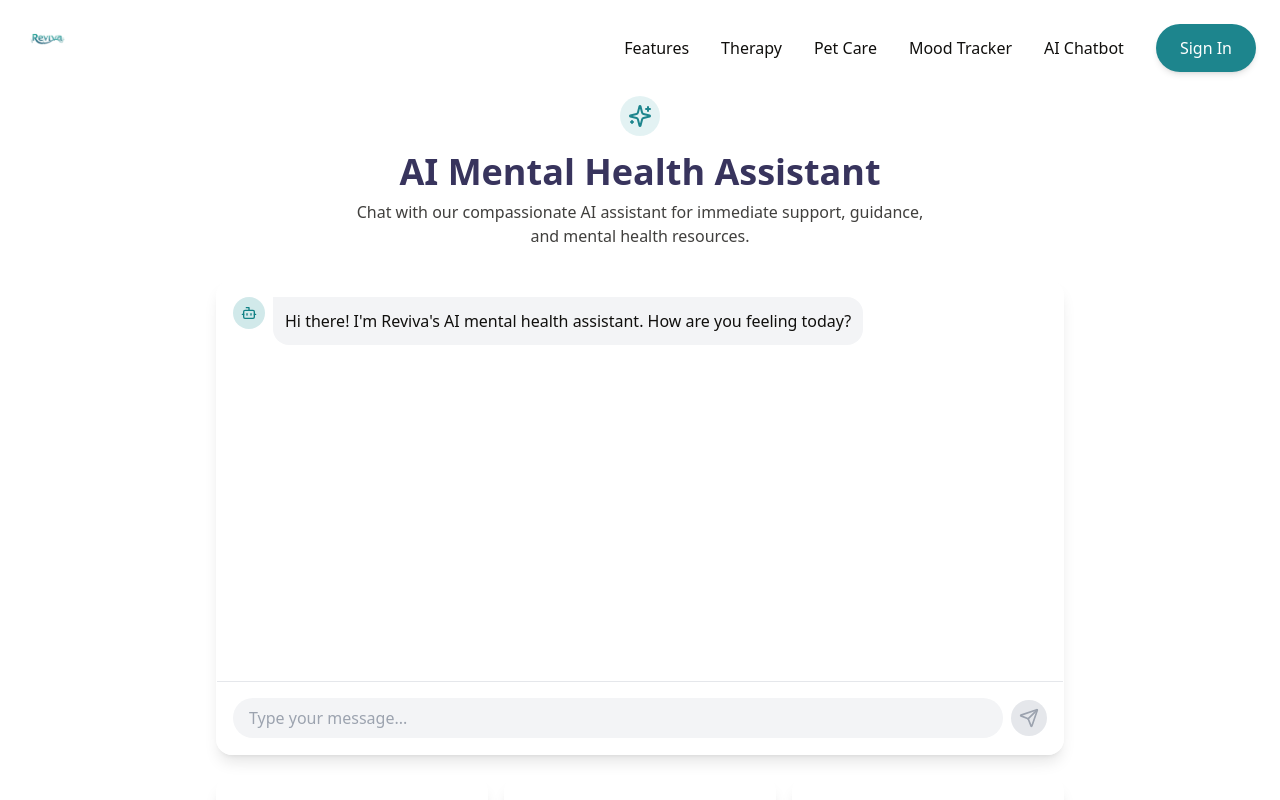
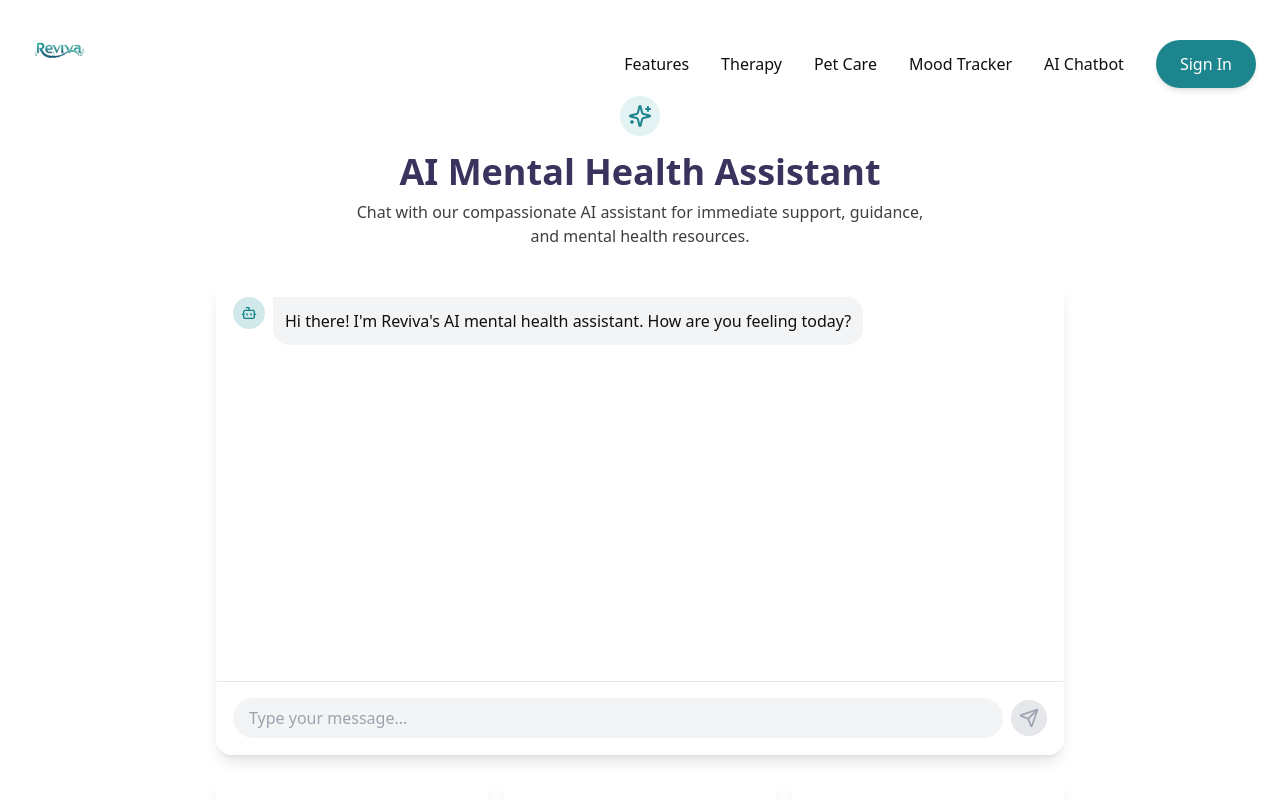
Before and after one commit to ZainabHssaini/rv, a React (Vite) app: page /chatbot in a window 1280 px wide. Shown: the top 800 px of the page. Built offline with nearby package versions, Linux system fonts and the light colour scheme.

Commit message:
Improve logo adaptability and size
The logo size was increased and made more adaptable.

```diff
--- a/src/components/Navbar.tsx
+++ b/src/components/Navbar.tsx
@@ -34,7 +34,7 @@ const Navbar = () => {
             <img
               src="/lovable-uploads/8d6035b5-8ccf-43b7-a612-84053242895a.png"
               alt="Reviva Logo"
-              className="h-14 md:h-16 animate-pulse-gentle" // Increased logo size and added subtle animation
+              className="h-16 sm:h-20 md:h-24 w-auto transform hover:scale-105 transition-transform animate-pulse-gentle"
             />
           </Link>
 
```
